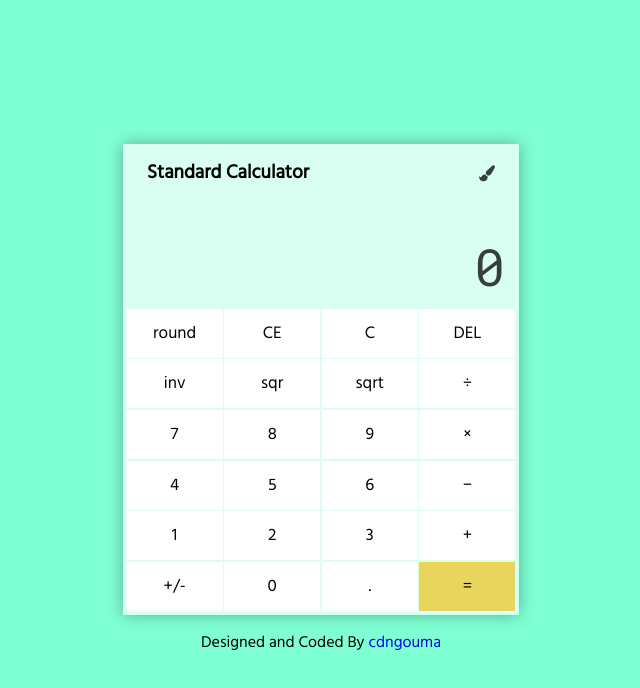
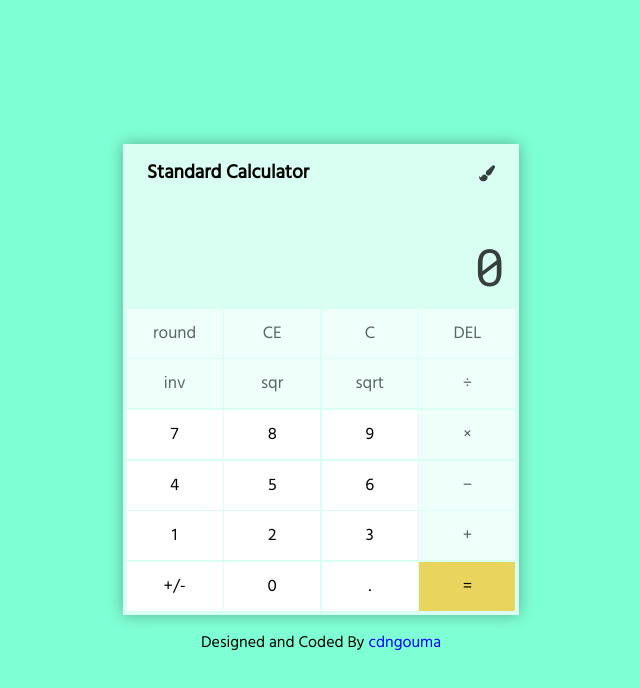
Before and after one commit to cdngouma/js-calculator, a React (Create React App) app: page / in a window 1280 px wide. Shown: the top 688 px of the page, without its empty margins (319-959 px from the left). Built offline with nearby package versions, Linux system fonts and the light colour scheme.

Commit message:
fix opacity bug?

```diff
--- a/src/App.css
+++ b/src/App.css
@@ -54,6 +54,9 @@
 #color {
    cursor: pointer;
    margin-left: auto;
+   filter: alpha(opacity=75);
+   -moz-pacity: .75;
+   -khtml-opacity: .75;
    opacity: .75;
 }
 
@@ -72,6 +75,9 @@
 #formula {
    min-height: 25.6px;
    text-align: right;
+   filter: alpha(opacity=60);
+   -moz-pacity: .6;
+   -khtml-opacity: .6;
    opacity: .6;
 }
 
@@ -81,6 +87,9 @@
    text-align: right;
    vertical-align: middle;
    font-family: 'Roboto Mono', monospace;
+   filter: alpha(opacity=75);
+   -moz-pacity: .75;
+   -khtml-opacity: .75;
    opacity: 75%;
 }
 
@@ -108,7 +117,10 @@
 }
 
 button.app__func-btn {
-   /*opacity: .6 !important;*/
+   filter: alpha(opacity=60) !important;
+   -moz-pacity: .6 !important;
+   -khtml-opacity: .6 !important;
+   opacity: .6 !important;
 }
 
 /* First row */
```
